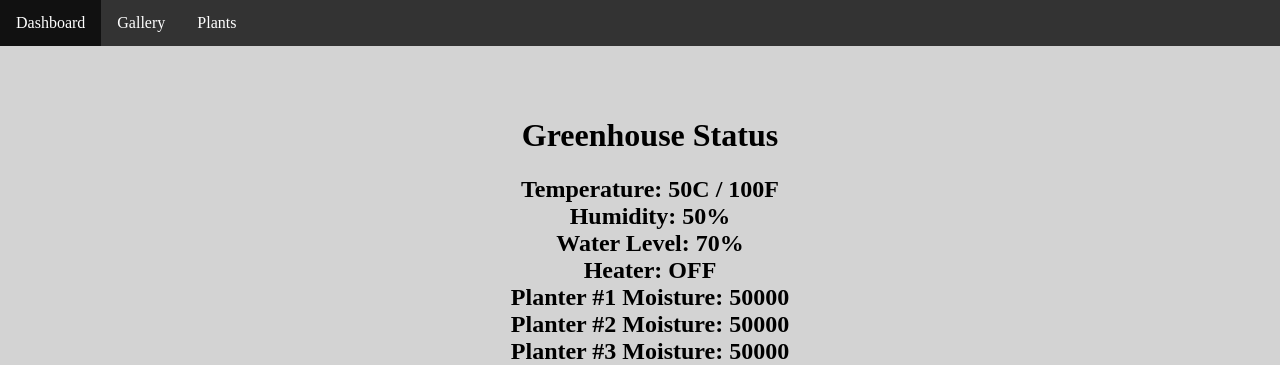
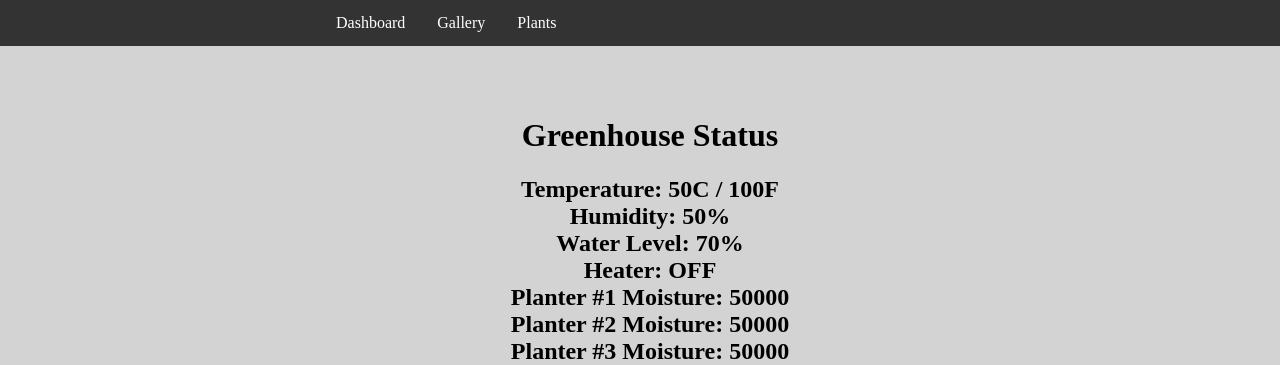
Before and after one commit to BrettMeirhofer/DjangoGreenhouse, a Django app: page / in a window 1280 px wide. Shown: the top 365 px of the page. Run offline with Django 4.2, Linux system fonts and the light colour scheme; data that the repository does not hold is empty.

Commit message:
Slightly centered navbar links

```diff
--- a/GreenhouseSite/Sensors/static/Sensors/css/base_site.css
+++ b/GreenhouseSite/Sensors/static/Sensors/css/base_site.css
@@ -4,9 +4,13 @@ h2 {
 
 .navbar {
     list-style-type: none;
-    margin: 0;
+    margin: 0px 320px;
     padding: 0;
     overflow: hidden;
+    background-color: #333;
+}
+
+.navcontainer {
     background-color: #333;
 }
 
@@ -78,8 +82,8 @@ th {
     color: white;
 }
 
-tr:nth-child(even) {
-    background-color: #013220;
+tr:nth-child(odd) {
+    background-color: white;
 }
 
 body {
--- a/GreenhouseSite/templates/admin/greenhouse_site.html
+++ b/GreenhouseSite/templates/admin/greenhouse_site.html
@@ -10,11 +10,13 @@
     {% endblock %}
 </head>
 <body class="background" style="background-image: url('{% static "Sensors/jpg/background.jpg" %}');">
-    <ul class="navbar">
-        <li class="navli"><a class="navlink" href="{% url 'dashboard'%}">Dashboard</a></li>
-        <li class="navli"><a class="navlink" href="{% url 'gallery'%}">Gallery</a></li>
-        <li class="navli"><a class="navlink" href="{% url 'plants'%}">Plants</a></li>
-    </ul>
+    <div class="navcontainer">
+        <ul class="navbar">
+            <li class="navli"><a class="navlink" href="{% url 'dashboard'%}">Dashboard</a></li>
+            <li class="navli"><a class="navlink" href="{% url 'gallery'%}">Gallery</a></li>
+            <li class="navli"><a class="navlink" href="{% url 'plants'%}">Plants</a></li>
+        </ul>
+    </div>
     <div class="container">
         {% block extrabody %}
         {% endblock %}
```
